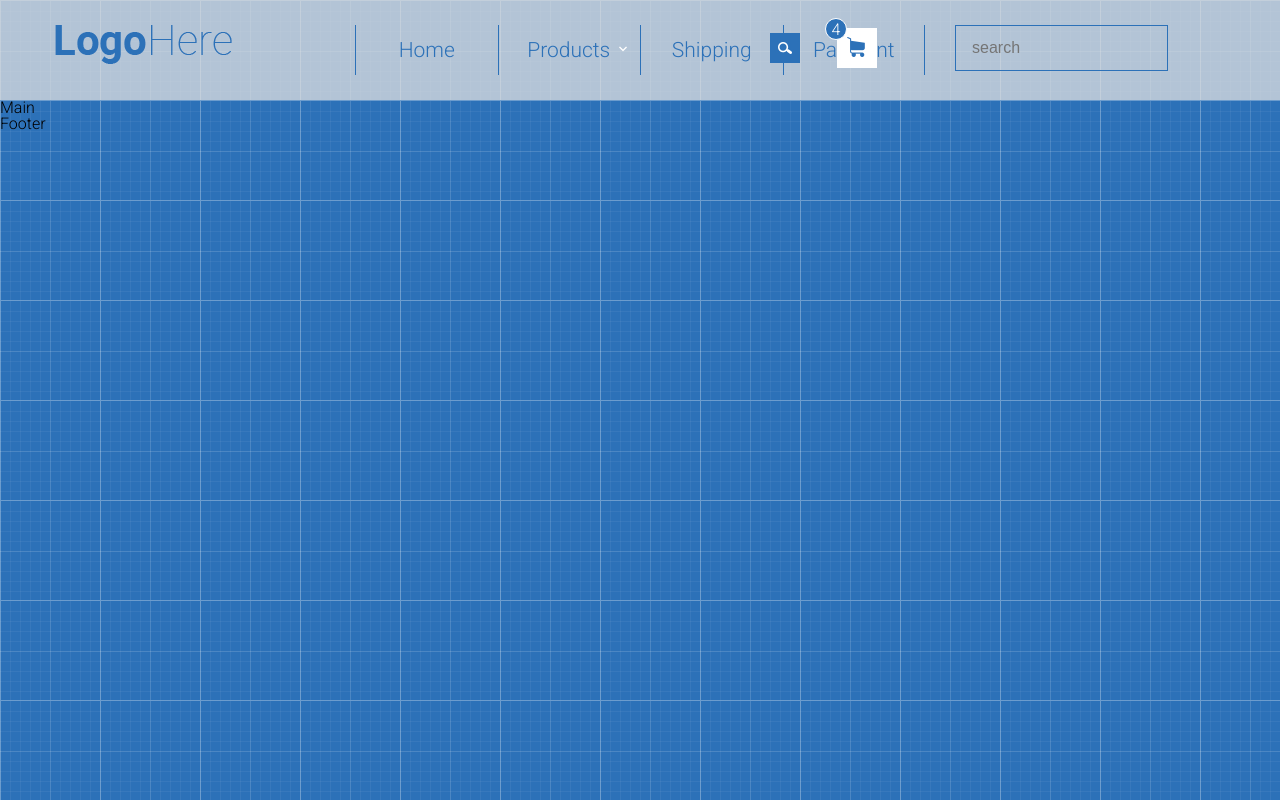
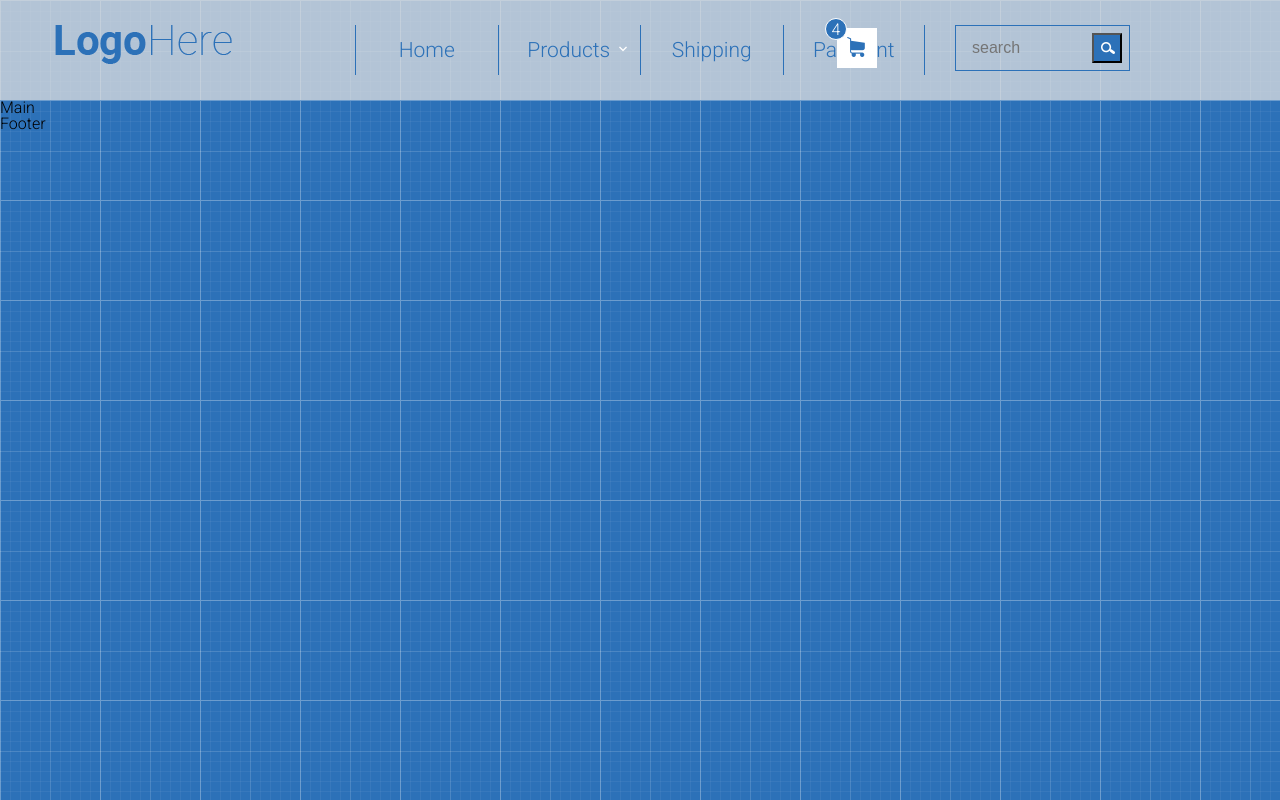
Before and after one commit to DiKey100/shop-project, a plain HTML site: page index.html in a window 1280 px wide. Drawn offline with Linux system fonts and the light colour scheme.

Commit message:
changed search form

```diff
--- a/index.html
+++ b/index.html
@@ -62,13 +62,11 @@
                     </nav>
                 </div>
                 <div class="col-3">
-                    <div>
+                    <div class="third-col">
                         <form action="">
                             <input type="text" name="search" placeholder="search" class="search-input">
+                            <input type="button" class="search-button">
                         </form>
-                        <a href="" class="search-button">
-                            <img src="images/icon_4.png" alt="lens" class="search-logo">
-                        </a>
                         <a href="" class="basket-button">
                             <img src="images/icon_1.png" alt="basket" class="basket-logo">
                         </a>
--- a/style.css
+++ b/style.css
@@ -113,30 +113,34 @@ body {
 }
 
 /* search */
+.third-col form {
+    border: 1px #2c71b8 solid;
+    width: 175px;
+    display: flex;
+    align-items: center;
+}
 
 .search-input {
     font-size: 16px;
     line-height: 42px;
-    border: 1px #2c71b8 solid;
-    position: relative;
     background: none;
     text-indent: 14px;
+    width: 136px;
+    border: 0px;
 }
 .search-button {
-    position: absolute;
-    top: 33px;
-    right: 480px;
     background-color: #2c71b8;
     width: 30px;
     height: 30px;
+    position: relative;
+    background-image: url(images/icon_4.png);
+    background-repeat: no-repeat;
+    background-position: 7px 7px;
 }
 .search-logo {
     position: absolute;
     top: calc(50% - 6px);
     left: calc(50% - 7px);
-}
-img.search-logo {
-    vertical-align: top;
 }
 
 /* basket */
```
